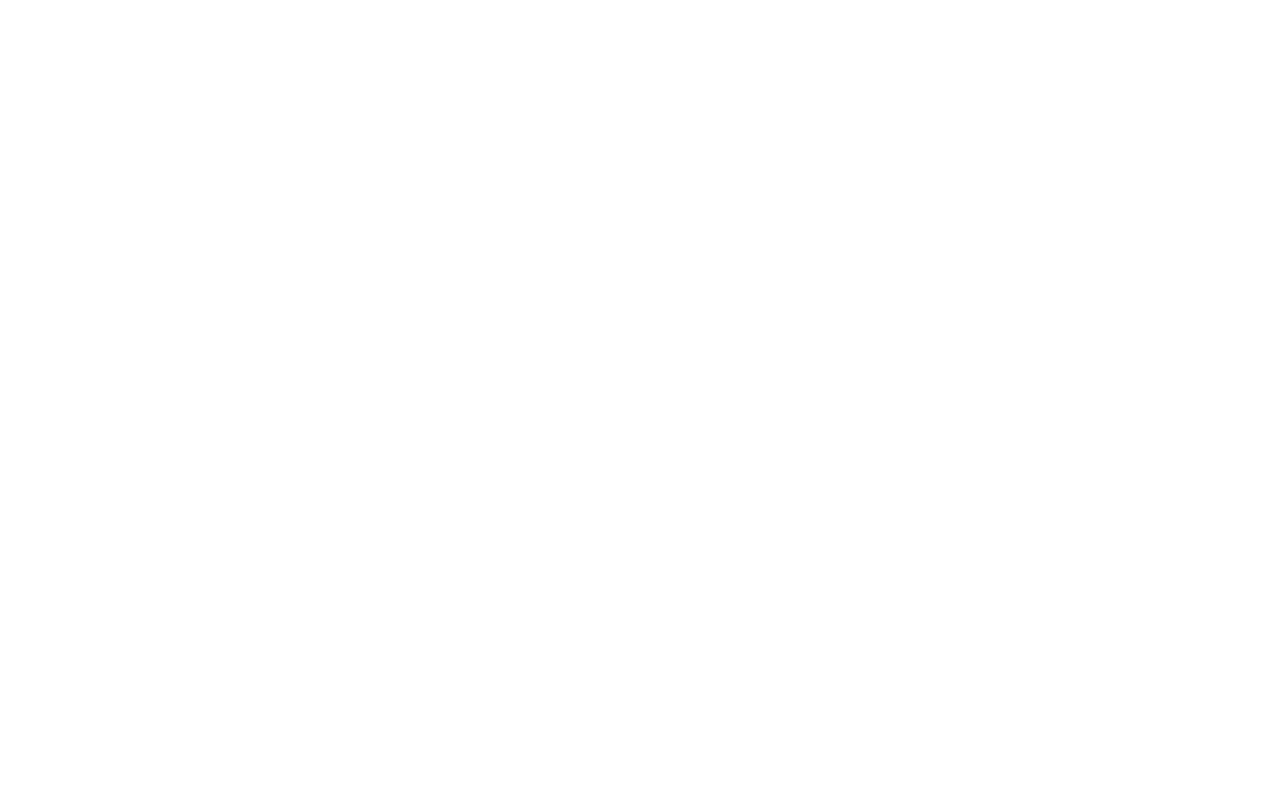
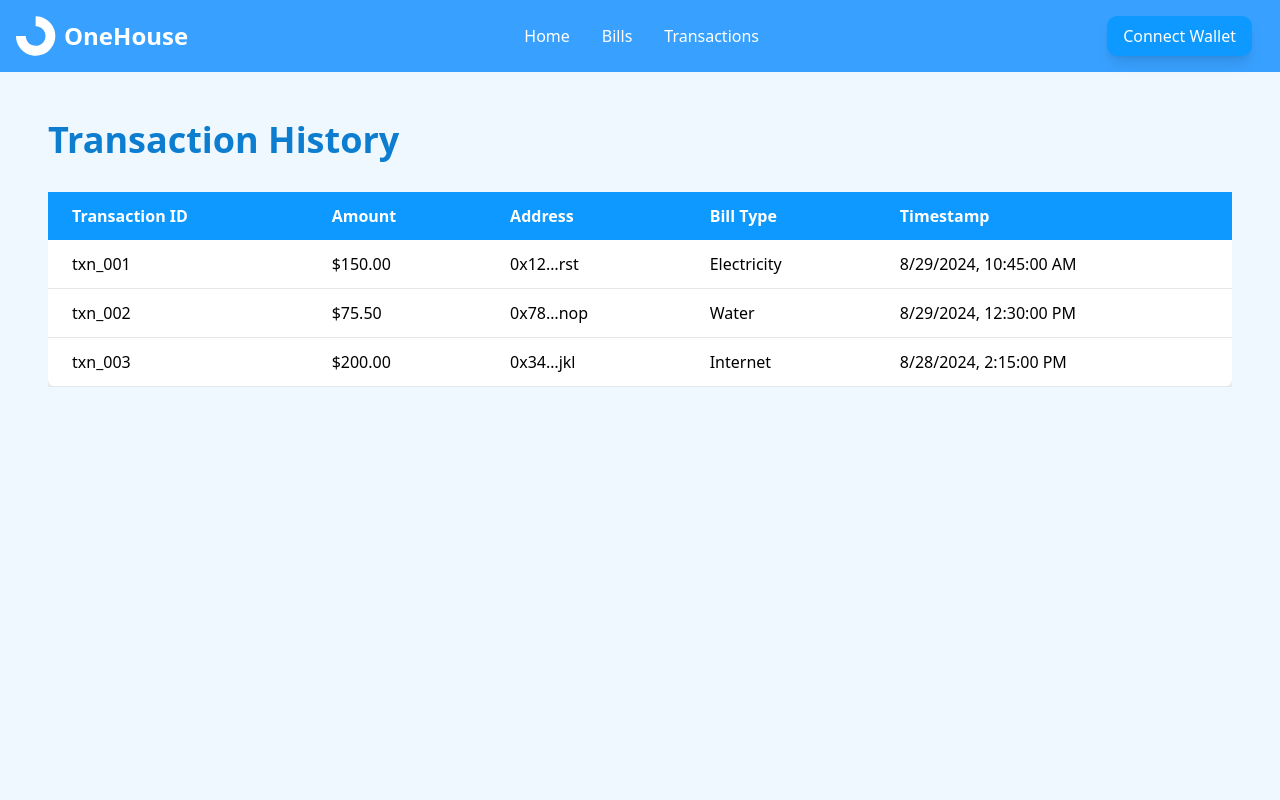
Before and after one commit to yawoffeh/OneHouse, a React (Create React App) app: page /transactions in a window 1280 px wide. Before the commit this address had no page. Shown: the top 800 px of the page. Built offline with nearby package versions, Linux system fonts and the light colour scheme.

Commit message:
merged order summary with develop

```diff
--- a/package.json
+++ b/package.json
@@ -8,6 +8,7 @@
     "@testing-library/user-event": "^13.5.0",
     "react": "^18.3.1",
     "react-dom": "^18.3.1",
+    "react-hot-toast": "^2.4.1",
     "react-icons": "^5.3.0",
     "react-router-dom": "^6.26.1",
     "react-scripts": "^5.0.1",
--- a/src/App.js
+++ b/src/App.js
@@ -2,16 +2,20 @@ import logo from "./logo.svg";
 import "./App.css";
 import { Route, Routes } from "react-router-dom";
 import Home from "./pages/Home";
-import MainLayout from "./pages/MainLayout";
-import ViewBill from "./pages/OrderSummary";
 import OrderSummary from "./pages/OrderSummary";
+import MainLayout from './pages/MainLayout';
+import ViewBill from './pages/ViewBill';
+import Bills from './pages/Bills';
+import Transactions from './pages/Transactions';
 
 function App() {
   return (
     <Routes>
-      <Route path="/" element={<MainLayout />}>
-        <Route index path="/" element={<Home />} />
-        <Route path="/view-bill" element={<ViewBill />} />
+      <Route path='/' element={<MainLayout />}>
+        <Route index path='/' element={<Home />}/>
+        <Route path='/view-bill' element={<ViewBill />} />
+        <Route path='/bills' element={<Bills />} />
+        <Route path='/transactions' element={<Transactions />} />
         <Route path="/order-summary" element={<OrderSummary />} />
       </Route>
     </Routes>
--- a/src/components/Footer.jsx
+++ b/src/components/Footer.jsx
@@ -3,7 +3,7 @@ import { Link } from "react-router-dom";
 
 const Footer = () => {
   return (
-    <footer className="bg-blue-400 text-white py-8">
+    <footer className="bg-[#11324A] text-white py-8">
       <div className="container mx-auto px-4 sm:px-6 lg:px-8 flex flex-col md:flex-row justify-between items-center">
         <div className="text-center md:text-left">
           <h3 className="text-lg font-bold">OnHouse</h3>
--- a/src/components/Navbar.jsx
+++ b/src/components/Navbar.jsx
@@ -2,16 +2,19 @@ import React, { useState } from "react";
 import { Link } from "react-router-dom";
 import { FaBars, FaTimes } from "react-icons/fa";
 import logo from "../assets/onehouselogo.svg";
+import { useWalletContext } from "./contexts/walletContext";
+import { truncateAddress } from "./utils";
 
 const Navbar = () => {
   const [isOpen, setIsOpen] = useState(false);
+  const {walletAddress, connect, disconnect} = useWalletContext();
 
   const toggleMenu = () => {
     setIsOpen(!isOpen);
   };
 
   return (
-    <nav className="navbar bg-blue-400 p-4 shadow-md">
+    <nav className="navbar bg-[#38A1FF] p-4 shadow-md">
       <div className="container mx-auto flex justify-between items-center">
         <div className="flex items-center justify-between w-full sm:w-auto">
           <img src={logo} alt="OnHouse Logo" className="h-10 w-auto" /> <span className="text-white ml-2 text-2xl font-bold">OneHouse</span>
@@ -36,10 +39,21 @@ const Navbar = () => {
             <Link to="/transactions">Transactions</Link>
           </li>
         </ul>
-        <div className="hidden sm:block">
-          <button className="bg-[#0D99FF] py-2 px-4 text-white rounded-full shadow-lg transform transition-transform duration-300 hover:scale-105 focus:outline-none">
-            Connect Wallet
+        <div className="hidden sm:block flex gap-3">
+          <button onClick={connect} disabled={walletAddress} className="sm:mx-3 mx-0 bg-[#0D99FF] py-2 px-4 text-white rounded-[10px] shadow-lg transform transition-transform duration-300 hover:scale-105 focus:outline-none">
+            {
+              walletAddress ?
+              <span>{truncateAddress(walletAddress)}</span>
+              :
+              <span>Connect Wallet</span>
+            }
           </button>
+
+          {
+            walletAddress && <button onClick={disconnect} disabled={!walletAddress} className="bg-white border-blue-400 py-2 px-4 text-[#0D99FF] rounded-[10px] shadow-lg transform transition-transform duration-300 hover:scale-105 focus:outline-none">
+            Disconnect
+          </button>
+          }
         </div>
       </div>
 
--- /dev/null
+++ b/src/components/contexts/walletContext.js
@@ -0,0 +1,52 @@
+import toast from "react-hot-toast";
+
+const { createContext, useContext, useState } = require("react");
+
+const WalletContext = createContext();
+
+export const WalletProvider = ({children}) => {
+    const [walletAddress, setWalletAddress] = useState(null);
+
+    const disconnect = () => {
+        setWalletAddress(null);
+    }
+
+    const connect = () => {
+        toast.loading("Connecting Wallet ......", {
+          position: "top-center",
+        });
+        try {
+          window.ethereum
+            .request({
+              method: "eth_requestAccounts",
+            })
+            .then((address) => {
+              setWalletAddress(address[0]);
+              localStorage.setItem("account", address[0]);
+              toast.dismiss();
+              toast.success("Wallet Connected", {
+                position: "top-center",
+              });
+            })
+            .catch((error) => {
+              console.log(error);
+              toast.dismiss();
+            });
+        } catch (error) {
+          toast.error("something went wrong", {
+            position: "top-center",
+          });
+          toast.dismiss();
+          console.log(error);
+        }
+      };
+    return (
+        <WalletContext.Provider
+            value={{walletAddress, connect, disconnect}}
+        >
+            {children}
+        </WalletContext.Provider>
+    )
+}
+
+export const useWalletContext = () => useContext(WalletContext);
--- /dev/null
+++ b/src/components/data/transactions.json
@@ -0,0 +1,23 @@
+[
+    {
+      "id": "txn_001",
+      "amount": "150.00",
+      "address": "0x1234abcd5678efgh9012ijkl3456mnop7890qrst",
+      "billType": "Electricity",
+      "timestamp": "2024-08-29T10:45:00Z"
+    },
+    {
+      "id": "txn_002",
+      "amount": "75.50",
+      "address": "0x7890qrst1234abcd5678efgh9012ijkl3456mnop",
+      "billType": "Water",
+      "timestamp": "2024-08-29T12:30:00Z"
+    },
+    {
+      "id": "txn_003",
+      "amount": "200.00",
+      "address": "0x3456mnop7890qrst1234abcd5678efgh9012ijkl",
+      "billType": "Internet",
+      "timestamp": "2024-08-28T14:15:00Z"
+    }
+  ]
--- /dev/null
+++ b/src/components/utils.js
@@ -0,0 +1,17 @@
+const truncateAddress = (address) => {
+    if (!address) return "No Account";
+    const match = address.match(
+    /^(0x[a-zA-Z0-9]{2})[a-zA-Z0-9]+([a-zA-Z0-9]{3})$/
+    );
+    if (!match) return address;
+    return `${match[1]}…${match[2]}`;
+    };
+
+    export const toHex = (num) => {
+    const val = Number(num);
+    return "0x" + val.toString(16);
+};
+
+export {
+    truncateAddress
+}
--- a/src/index.js
+++ b/src/index.js
@@ -4,11 +4,16 @@ import './index.css';
 import App from './App';
 import reportWebVitals from './reportWebVitals';
 import { BrowserRouter } from 'react-router-dom';
+import { WalletProvider } from './components/contexts/walletContext';
+import { Toaster } from 'react-hot-toast';
 
 const root = ReactDOM.createRoot(document.getElementById('root'));
 root.render(
   <BrowserRouter>
-    <App />
+    <WalletProvider>
+      <App />
+      <Toaster />
+    </WalletProvider>
   </BrowserRouter>
 );
 
--- a/src/pages/Home.jsx
+++ b/src/pages/Home.jsx
@@ -2,10 +2,13 @@ import { Link } from "react-router-dom";
 import hero_img from "../assets/hero_img.svg";
 import BillCard from "../components/BillsCard";
 import bills from "../components/data/bills.json";
-import { MdElectricalServices, MdWallet } from "react-icons/md";
+import { MdElectricalServices, MdPayment, MdWallet } from "react-icons/md";
 import { IoMdCash } from "react-icons/io";
+import { LiaMoneyCheckSolid } from "react-icons/lia";
+import { useWalletContext } from "../components/contexts/walletContext";
 
 const Home = () => {
+  const {walletAddress} = useWalletContext();
   return (
     <div className="bg-[#DCEEFF] min-h-screen sm:pt-0 pt-8">
       {/* Hero Section */}
@@ -21,9 +24,11 @@ const Home = () => {
           <p className="text-[#8B8B8B] text-lg">
             Experience a convenient and secure way to pay your bills and manage your finances—all in one place.
           </p>
-          <button className="bg-[#0D99FF] py-3 px-6 text-white rounded-[10px] shadow-lg hover:bg-[#0B80E0] transition-all duration-300 w-[220px]">
+          {
+            !walletAddress && <button className="bg-[#0D99FF] py-3 px-6 text-white rounded-[10px] shadow-lg hover:bg-[#0B80E0] transition-all duration-300 w-[220px]">
             Connect Wallet
           </button>
+          }
         </div>
         <div className="sm:h-[500px] w-full sm:w-auto">
           <img className="object-cover h-full w-full sm:w-[500px]" src={hero_img} alt="Hero section" />
@@ -38,7 +43,7 @@ const Home = () => {
         <div className="flex justify-evenly">
           <div className="flex flex-col items-center">
             <div className="bg-[#DCEEFF] p-4 rounded-full mb-4">
-              <i className="text-[#0D99FF] text-4xl fas fa-file-invoice-dollar"></i>
+              <MdPayment className="text-3xl" />
             </div>
             <h3 className="text-xl font-semibold mb-2">Pay Utility Bills</h3>
             <p className="text-[#8B8B8B]">
@@ -47,7 +52,7 @@ const Home = () => {
           </div>
           <div className="flex flex-col items-center">
             <div className="bg-[#DCEEFF] p-4 rounded-full mb-4">
-              <i className="text-[#0D99FF] text-4xl fas fa-mobile-alt"></i>
+              <LiaMoneyCheckSolid  className="text-3xl"/>
             </div>
             <h3 className="text-xl font-semibold mb-2">Mobile Top-Up</h3>
             <p className="text-[#8B8B8B]">
--- a/src/pages/OrderSummary.jsx
+++ b/src/pages/OrderSummary.jsx
@@ -2,10 +2,10 @@ import React from "react";
 
 const OrderSummary = () => {
   return (
-    <div className="flex-grow flex justify-center items-center min-h-screen">
-      <div className="w-full max-w-4xl sm:grid sm:grid-cols-3 gap-6 flex flex-wrap justify-center">
+    <div className="flex-grow flex justify-center items-center min-h-screen bg-blue-100">
+      <div className="w-full max-w-4xl sm:grid sm:grid-cols-3 gap-6 flex flex-wrap justify-center h-full">
         {/* Order Summary */}
-        <div className="col-span-2 bg-white p-6 rounded-lg shadow-lg">
+        <div className="col-span-2 bg-white p-6 rounded-lg shadow-lg h-[60vh]">
           <h2 className="text-xl font-semibold mb-4">Order Summary</h2>
           <div className="flex items-center">
             <img src="" className="rounded-full w-20 h-20 object-cover" />
--- a/src/pages/Transactions.jsx
+++ b/src/pages/Transactions.jsx
@@ -0,0 +1,41 @@
+import React from "react";
+import transactions from "../components/data/transactions.json";
+import { truncateAddress } from "../components/utils";
+
+const Transactions = () => {
+  return (
+    <div className="bg-[#F0F8FF] min-h-screen py-12 px-4 sm:px-12">
+      <h1 className="text-4xl font-bold text-[#0D7DCF] mb-8">
+        Transaction History
+      </h1>
+      <div className="overflow-x-auto">
+        <table className="min-w-full bg-white shadow-lg rounded-lg">
+          <thead>
+            <tr className="bg-[#0D99FF] text-white">
+              <th className="py-3 px-6 text-left">Transaction ID</th>
+              <th className="py-3 px-6 text-left">Amount</th>
+              <th className="py-3 px-6 text-left">Address</th>
+              <th className="py-3 px-6 text-left">Bill Type</th>
+              <th className="py-3 px-6 text-left">Timestamp</th>
+            </tr>
+          </thead>
+          <tbody>
+            {transactions.map((transaction) => (
+              <tr key={transaction.id} className="border-b">
+                <td className="py-3 px-6">{transaction.id}</td>
+                <td className="py-3 px-6">${transaction.amount}</td>
+                <td className="py-3 px-6 truncate">
+                  {truncateAddress(transaction.address)}
+                </td>
+                <td className="py-3 px-6">{transaction.billType}</td>
+                <td className="py-3 px-6">{new Date(transaction.timestamp).toLocaleString()}</td>
+              </tr>
+            ))}
+          </tbody>
+        </table>
+      </div>
+    </div>
+  );
+};
+
+export default Transactions;
```
Also changed, not shown: src/pages/Bills.jsx (+18 -4 lines), 1 other file (tests, documents, lock files or other folders).
